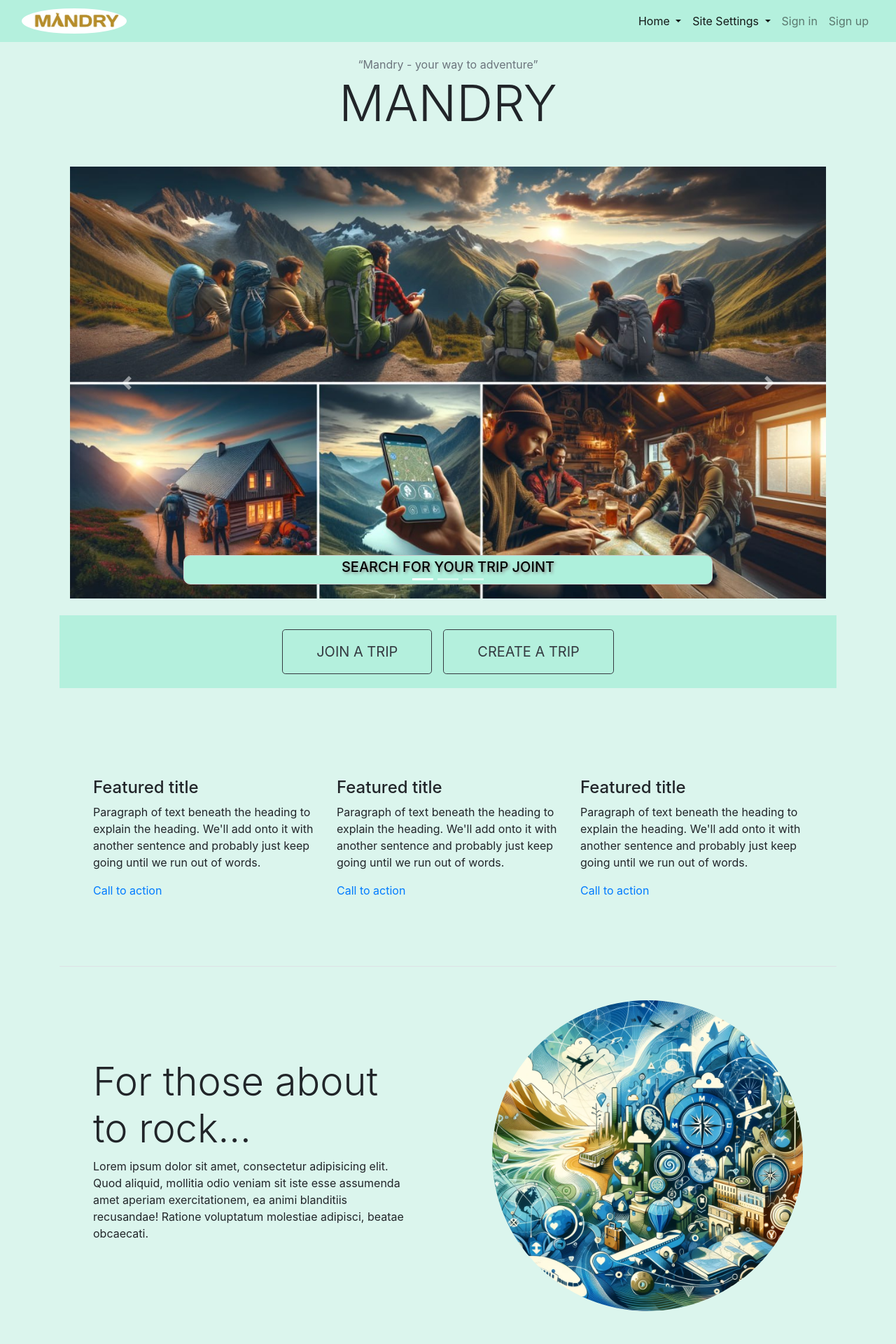
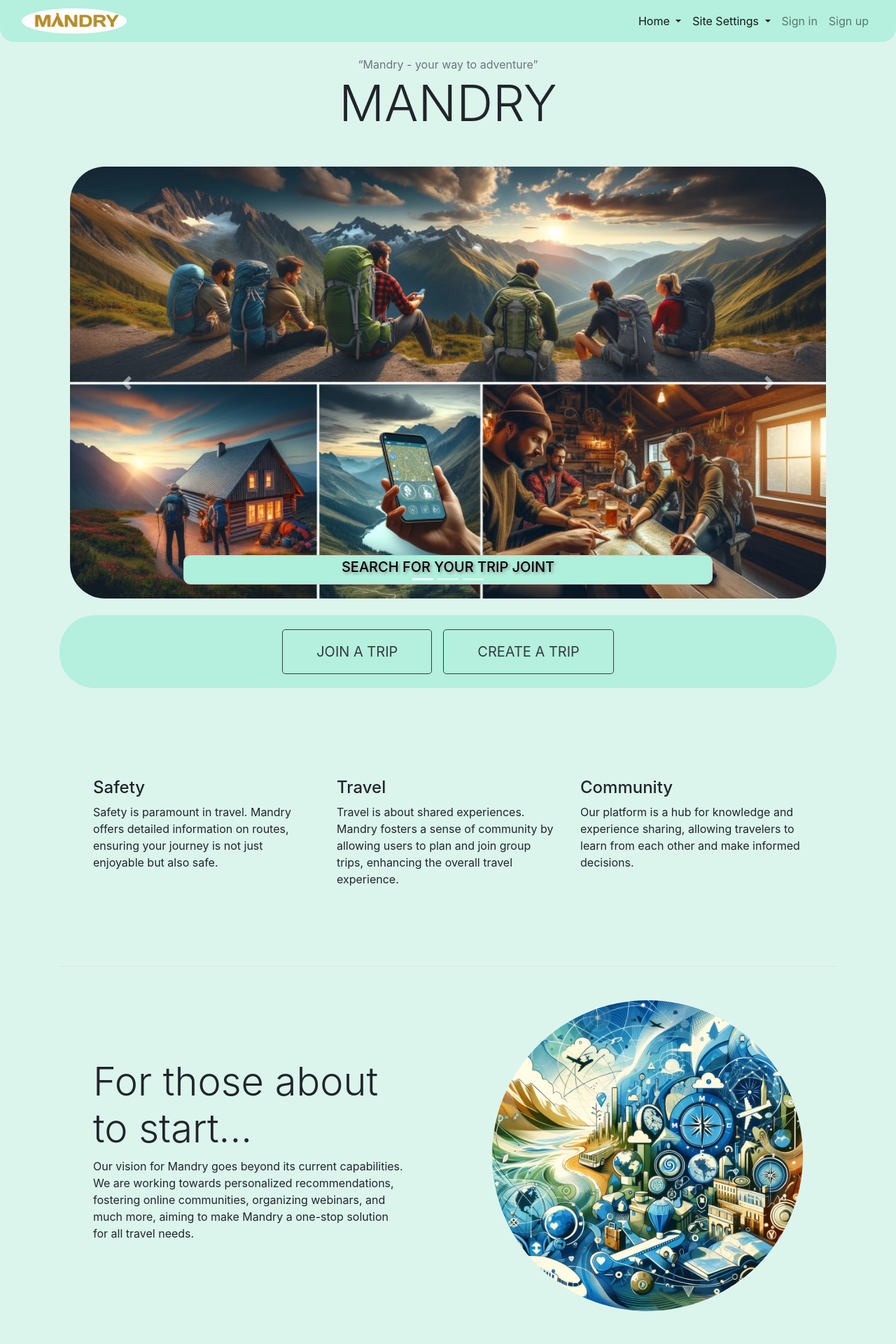
Before and after one commit to yurakuzo/mandry-app, a Django app: page / in a window 1280 px wide. Shown: the top 1920 px of the page at 70% size. Run offline with Django 4.2, Linux system fonts and the light colour scheme; parts of the project's set-up code (start-up, migrations or seed data) failed here and were passed over; some libraries are stand-ins or nearby versions.

Commit message:
SUP-54: Added rounded corners to elements on main page & filled main page sections with desired content

```diff
--- a/templates/base.html
+++ b/templates/base.html
@@ -16,8 +16,8 @@
 </head>
 <body class="d-flex flex-column min-vh-500o" style="background-color: #dbf5ed;" >
 
-  <header class="header">
-    <nav class="navbar navbar-expand-lg navbar-light">
+  <header class="header" >
+    <nav class="navbar navbar-expand-lg navbar-light" style="border-radius: 0px 0px 20px 20px;">
       <div class="container-fluid">
         <a class="navbar-brand py-1" href="{% url 'main_page' %}">
             <img class="mandry-logo" src="/media/mandry-icon.jpg" alt="Mandry logo">
--- a/templates/index.html
+++ b/templates/index.html
@@ -10,8 +10,8 @@
 
     <link rel="stylesheet" href="https://maxcdn.bootstrapcdn.com/bootstrap/4.5.2/css/bootstrap.min.css">
 
-    <div class="container mt-5 mb-4">
-        <div id="myCarousel" class="carousel slide" data-ride="carousel">
+    <div class="container mt-5 mb-4" >
+        <div id="myCarousel" class="carousel slide" data-ride="carousel" >
             <!-- Індикатори слайдів -->
             <ul class="carousel-indicators">
                 <li data-target="#myCarousel" data-slide-to="0" class="active"></li>
@@ -20,7 +20,7 @@
             </ul>
 
             <!-- Слайди -->
-            <div class="carousel-inner">
+            <div class="carousel-inner" style="border-radius: 50px;">
                 <!-- Слайд 1 -->
                 <div class="carousel-item active">
                     <img src="static\traveller\img\photo_2023-12-12_19-44-28.jpg" class="d-block w-100" alt="Зображення 1">
@@ -64,7 +64,7 @@
 
 
 
-    <div class="d-grid gap-3 d-sm-flex justify-content-sm-center justify-content-xxl-start mb-3" style="background-color: rgb(180, 240, 221); width: 100%; padding: 20px;">
+    <div class="d-grid gap-3 d-sm-flex justify-content-sm-center justify-content-xxl-start mb-3" style="background-color: rgb(180, 240, 221); width: 100%; padding: 20px; border-radius: 50px;">
         <a class="btn btn-outline-dark btn-lg px-5 py-3 fs-6 fw-bolder mr-3" href={% url "all_trips" %}>JOIN A TRIP</a>
         <a class="btn btn-outline-dark btn-lg px-5 py-3 fs-6 fw-bolder" href={% url "create_trip" %}>CREATE A TRIP</a>
     </div>
@@ -87,30 +87,22 @@
             <div class="row gx-5">
                 <div class="col-lg-4 mb-5 mb-lg-0">
                     <div class="feature bg-primary bg-gradient text-white rounded-3 mb-3"></i></div>
-                    <h2 class="h4 fw-bolder">Featured title</h2>
-                    <p>Paragraph of text beneath the heading to explain the heading. We'll add onto it with another sentence and probably just keep going until we run out of words.</p>
-                    <a class="text-decoration-none" href="#!">
-                        Call to action
-                        <i class="bi bi-arrow-right"></i>
-                    </a>
+                    <h2 class="h4 fw-bolder">Safety</h2>
+                    <p>Safety is paramount in travel. Mandry offers detailed information on routes, ensuring your journey is not just enjoyable but also safe.</p>
+
                 </div>
                 <div class="col-lg-4 mb-5 mb-lg-0">
                     <div class="feature bg-primary bg-gradient text-white rounded-3 mb-3"></i></div>
-                    <h2 class="h4 fw-bolder">Featured title</h2>
-                    <p>Paragraph of text beneath the heading to explain the heading. We'll add onto it with another sentence and probably just keep going until we run out of words.</p>
-                    <a class="text-decoration-none" href="#!">
-                        Call to action
-                        <i class="bi bi-arrow-right"></i>
-                    </a>
+                    <h2 class="h4 fw-bolder">Travel</h2>
+                    <p>Travel is about shared experiences. Mandry fosters a sense of community by allowing users to plan and join group trips, enhancing the overall travel experience.</p>
+
                 </div>
                 <div class="col-lg-4">
                     <div class="feature bg-primary bg-gradient text-white rounded-3 mb-3"></i></div>
-                    <h2 class="h4 fw-bolder">Featured title</h2>
-                    <p>Paragraph of text beneath the heading to explain the heading. We'll add onto it with another sentence and probably just keep going until we run out of words.</p>
-                    <a class="text-decoration-none" href="#!">
-                        Call to action
-                        <i class="bi bi-arrow-right"></i>
-                    </a>
+                    <h2 class="h4 fw-bolder">Community</h2>
+                    <p>Our platform is a hub for knowledge and experience sharing, allowing travelers to learn from each other and make informed decisions.
+                    </p>
+
                 </div>
             </div>
         </div>
@@ -122,8 +114,8 @@
         </div>
         <div class="col-lg-6 order-lg-1">
             <div class="p-5">
-                <h2 class="display-4">For those about to rock...</h2>
-                <p>Lorem ipsum dolor sit amet, consectetur adipisicing elit. Quod aliquid, mollitia odio veniam sit iste esse assumenda amet aperiam exercitationem, ea animi blanditiis recusandae! Ratione voluptatum molestiae adipisci, beatae obcaecati.</p>
+                <h2 class="display-4">For those about to start...</h2>
+                <p>Our vision for Mandry goes beyond its current capabilities. We are working towards personalized recommendations, fostering online communities, organizing webinars, and much more, aiming to make Mandry a one-stop solution for all travel needs.</p>
             </div>
         </div>
     </div>
@@ -134,8 +126,8 @@
             </div>
             <div class="col-lg-6">
                 <div class="p-5">
-                    <h2 class="display-4">We salute you!</h2>
-                    <p>Lorem ipsum dolor sit amet, consectetur adipisicing elit. Quod aliquid, mollitia odio veniam sit iste esse assumenda amet aperiam exercitationem, ea animi blanditiis recusandae! Ratione voluptatum molestiae adipisci, beatae obcaecati.</p>
+                    <h2 class="display-4">We welcome you!</h2>
+                    <p>Mandry is more than just a platform - it is a community, a resource, and a companion for all your travel adventures. We invite you to join us on this exciting journey, to explore, learn, and experience the world like never before. Thank you for your attention and we look forward to embarking on this adventurous journey with you.</p>
                 </div>
             </div>
         </div>
@@ -143,7 +135,7 @@
 
 
     <!-- Pricing section-->
-    <section class="bg-light py-5 border-bottom">
+    <section class="bg-light py-5 border-bottom" style="border-radius: 50px;">
         <div class="container px-5 my-5">
             <div class="text-center mb-5">
                 <h2 class="fw-bolder">Pay as you grow</h2>
@@ -210,7 +202,7 @@
                                 </li>
                                 <li class="mb-2">
                                     <i class="bi bi-check text-primary"></i>
-                                    ur to 5 current trips
+                                    up to 5 current trips
                                 </li>
                                 <li class="mb-2">
                                     <i class="bi bi-check text-primary"></i>
@@ -282,7 +274,7 @@
 
 
 
-    <section class="bg-light py-5">
+    <section class="bg-light py-5" style="border-radius: 50px;">
         <div class="container px-5 my-5 px-5">
             <div class="text-center mb-5">
                 <div class="feature bg-primary bg-gradient text-white rounded-3 mb-3"><i class="bi bi-envelope"></i></div>
@@ -342,7 +334,7 @@
                         <!-- an error submitting the form-->
                         <div class="d-none" id="submitErrorMessage"><div class="text-center text-danger mb-3">Error sending message!</div></div>
                         <!-- Submit Button-->
-                        <div class="d-grid"><button class="btn btn-primary btn-lg disabled" id="submitButton" type="submit">Submit</button></div>
+                        <div class="d-grid"><button class="btn btn-primary btn-lg disabled" id="submitButton" type="submit" style="background-color: #b3a051; color: black;">Submit</button></div>
                     </form>
                 </div>
             </div>
```
